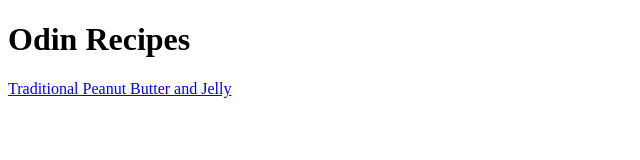
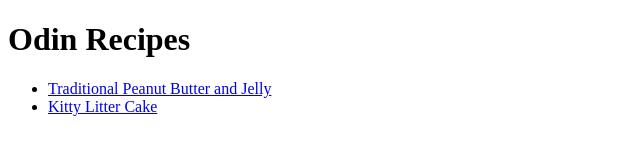
Before and after one commit to shell4515/odin-recipes, a plain HTML site: page index.html in a window 1280 px wide. Shown: the whole page, without its empty margins (0-640 px from the left). Drawn offline with Linux system fonts and the light colour scheme.

Commit message:
Add kitty-litter-cake.html and add link to kitty litter page to index.html

```diff
--- a/index.html
+++ b/index.html
@@ -7,7 +7,11 @@
 
     <body>
         <h1>Odin Recipes</h1>
+        <ul>
 
-        <a href="recipes/pb-j.html">Traditional Peanut Butter and Jelly</a>
+        <li><a href="recipes/pb-j.html">Traditional Peanut Butter and Jelly</a></li>
+        <li><a href="recipes/kitty-litter-cake.html">Kitty Litter Cake</a></li>
+
+        </ul>
     </body>
 </html>
```
Also changed, not shown: recipes/kitty-litter-cake.html (added, +12 -0 lines).
